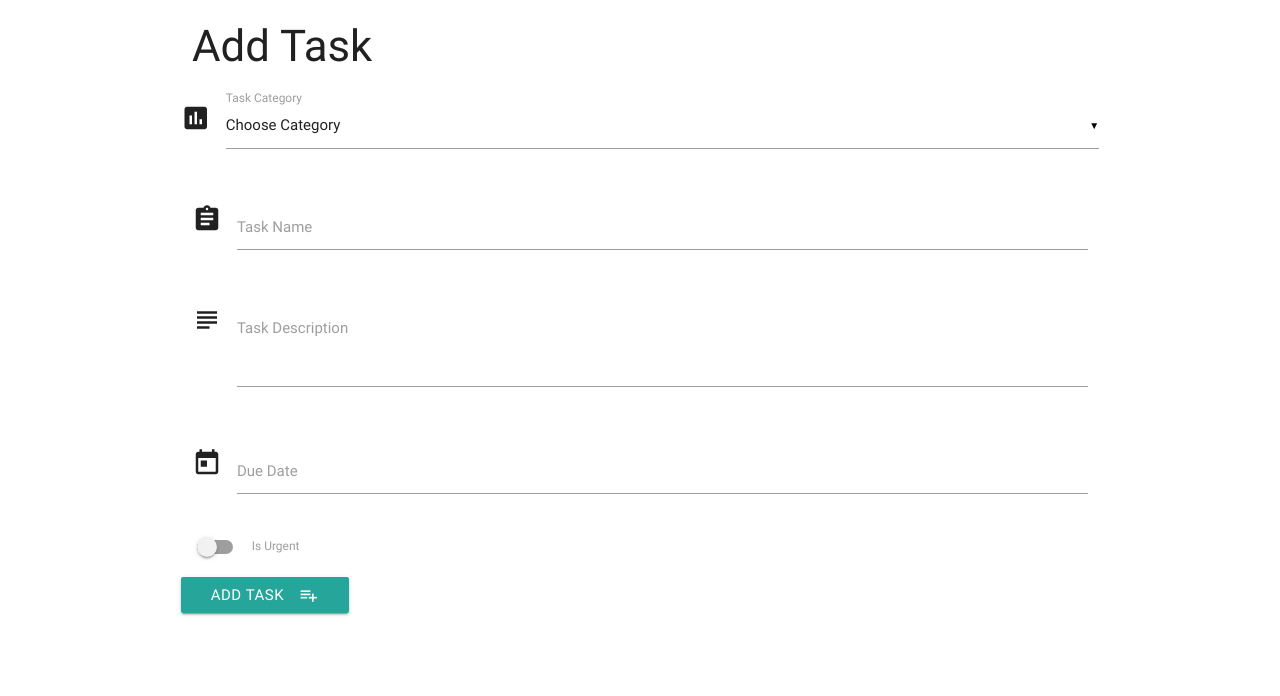
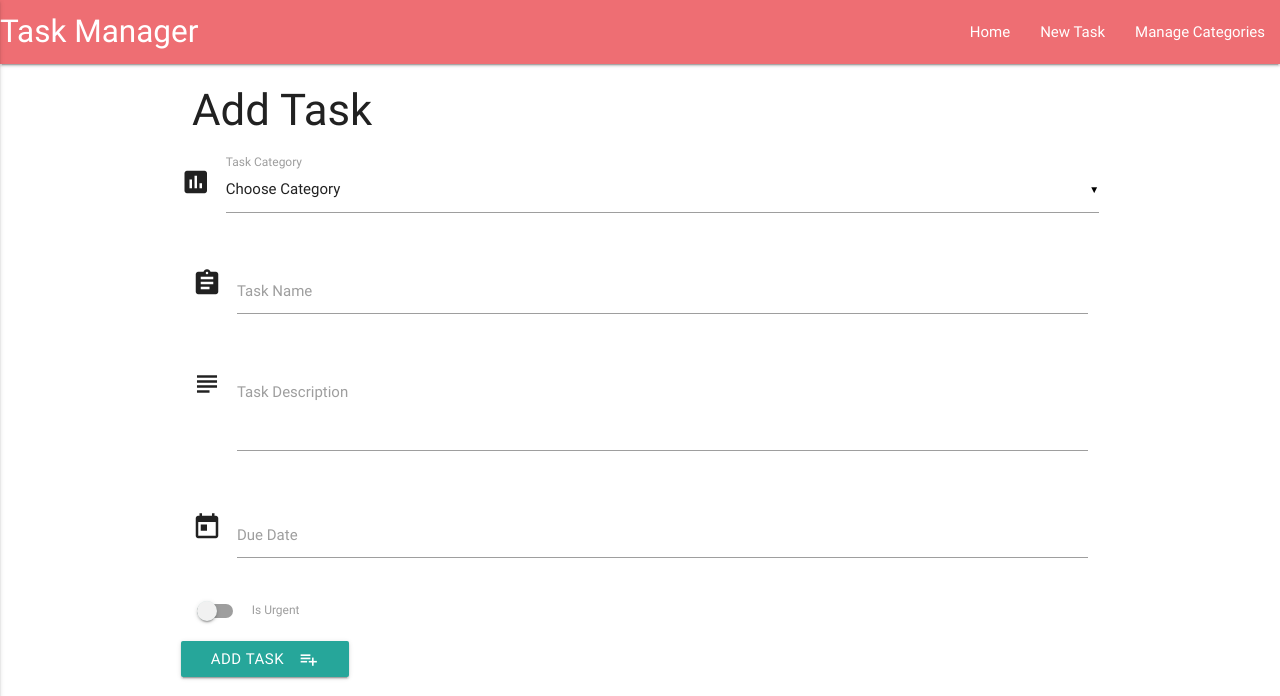
Before and after one commit to Dhracko/task_manager, a Flask app: page /add_task in a window 1280 px wide. Shown: the top 696 px of the page. Run offline with Flask 2, Linux system fonts and the light colour scheme; data that the repository does not hold is empty; some libraries are stand-ins or nearby versions.

Commit message:
Added a navagation bar

```diff
--- a/templates/base.html
+++ b/templates/base.html
@@ -2,26 +2,41 @@
 <html>
 
 <head>
-	<link rel="stylesheet" href="https://fonts.googleapis.com/icon?family=Material+Icons">
-	<link rel="stylesheet" href="https://cdnjs.cloudflare.com/ajax/libs/materialize/0.100.2/css/materialize.min.css">
-    <link rel="stylesheet" href="{{url_for('static', filename='css/style.css')}}" type="text/css">
+    <link href="https://fonts.googleapis.com/icon?family=Material+Icons" rel="stylesheet">
+    <link rel="stylesheet" href="https://cdnjs.cloudflare.com/ajax/libs/materialize/0.100.2/css/materialize.min.css">
+    <link rel="stylesheet" href="{{url_for('static', filename='css/style.css')}}" type="text/css" />
 </head>
 
 <body>
+    <header>
+        <nav>
+            <div class="nav-wrapper">
+                <a href="{{url_for('get_tasks')}}" class="brand-logo">Task Manager</a>
+                <a href="#" data-activates="mobile-demo" class="button-collapse"><i class="material-icons">menu</i></a>
+                <ul id="nav-mobile" class="right hide-on-med-and-down">
+                    <li><a href="{{url_for('get_tasks')}}">Home</a></li>
+                    <li><a href="{{url_for('add_task')}}">New Task</a></li>
+                    <li><a href="{{url_for('get_categories')}}">Manage Categories</a></li>
+                </ul>
+                <ul class="side-nav" id="mobile-demo">
+                    <li><a href="{{url_for('get_tasks')}}">Home</a></li>
+                    <li><a href="{{url_for('add_task')}}">New Task</a></li>
+                    <li><a href="{{url_for('get_categories')}}">Manage Categories</a></li>
+                </ul>
+            </div>
+        </nav>
+    </header>
     <div class="container">
-	    {% block content %}	{% endblock %}
+        {% block content %} {% endblock %}
     </div>
-
-	<script src="https://cdnjs.cloudflare.com/ajax/libs/jquery/3.5.1/jquery.min.js"></script>
-	<script src="https://cdnjs.cloudflare.com/ajax/libs/materialize/0.100.2/js/materialize.min.js"></script>
-	<script type="text/javascript">
-		$(document).ready(function() {
+    <script src="https://cdnjs.cloudflare.com/ajax/libs/jquery/3.2.1/jquery.min.js"></script>
+    <script src="https://cdnjs.cloudflare.com/ajax/libs/materialize/0.100.2/js/materialize.min.js"></script>
+    <script type="text/javascript">
+        $(document).ready(function() {
             $('.collapsible').collapsible();
             $('select').material_select();
+            $(".button-collapse").sideNav();
         });
-
-        $('.datepicker').on('mousedown',function(event){
-                event.preventDefault();})
 
         $('.datepicker').pickadate({
             selectMonths: true, // Creates a dropdown to control month
@@ -32,6 +47,6 @@
             closeOnSelect: false // Close upon selecting a date,
         });
     </script>
-    </body>
+</body>
 
 </html>
```
